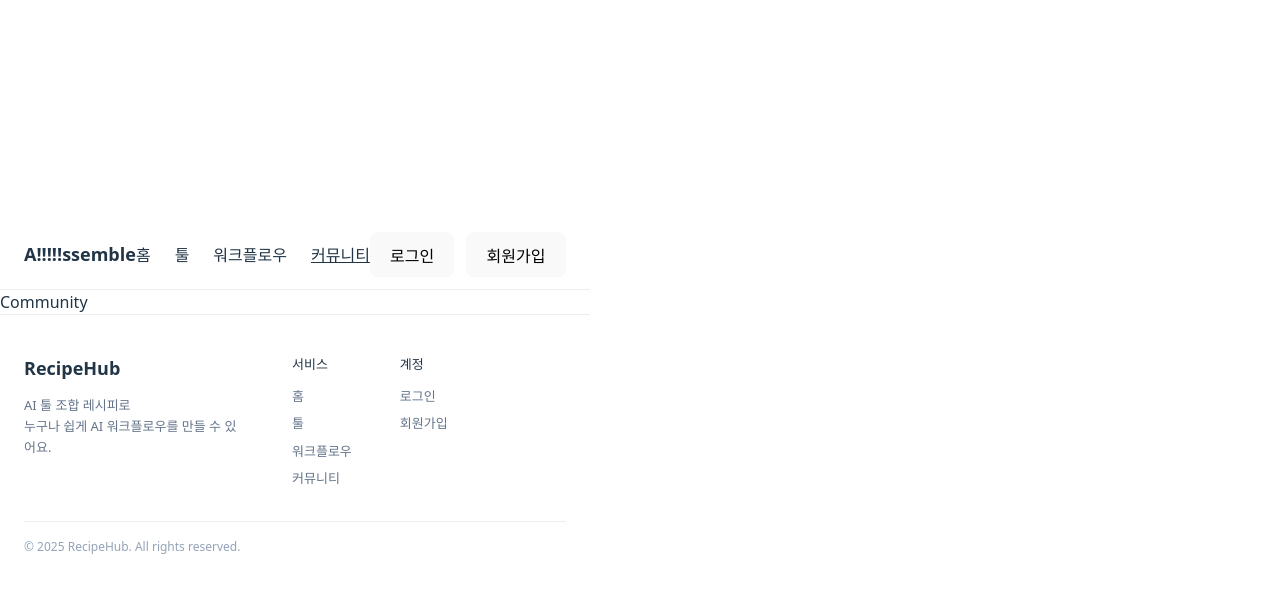
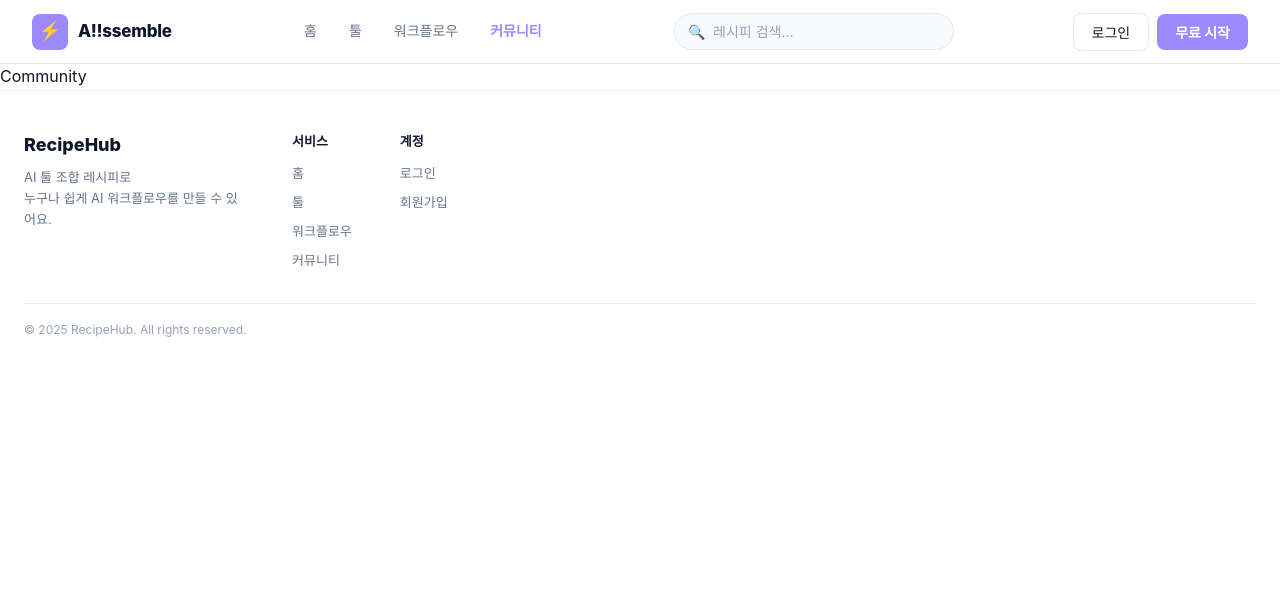
Before and after one commit to yunjeong7222/F5_A-ssemble, a React app in the folder frontend/: page /community in a window 1280 px wide. Shown: the top 592 px of the page. Built offline with nearby package versions, Linux system fonts and the light colour scheme; the HTML template or start-up script is replaced by a standard one; a web font is replaced by a local one.

Commit message:
feat : UI 수정

```diff
--- a/frontend/src/App.jsx
+++ b/frontend/src/App.jsx
@@ -11,6 +11,9 @@ import CommunityDetail from "./pages/CommunityDetail";
 import CommunityWrite from "./pages/CommunityWrite";
 import Login from "./pages/Login";
 import Signup from "./pages/Signup";
+import ProfileSetup from "./pages/ProfileSetup";
+import MyPage from "./pages/MyPage";
+
 
 function App() {
   return (
@@ -29,6 +32,10 @@ function App() {
           <Route path="/community/:id" element={<CommunityDetail />} />
           <Route path="/login" element={<Login />} />
           <Route path="/signup" element={<Signup />} />
+          <Route path="/profile-setup" element={<ProfileSetup />} />
+          <Route path="/mypage" element={
+            <PrivateRoute><MyPage /></PrivateRoute>
+          } />
         </Routes>
       </main>
       <Footer />
--- a/frontend/src/components/common/Header.jsx
+++ b/frontend/src/components/common/Header.jsx
@@ -1,5 +1,6 @@
 import { useNavigate, useLocation } from 'react-router-dom';
 import useAuthStore from '../../store/authStore';
+import '../../styles/Header.css';
 
 export default function Header() {
   const navigate = useNavigate();
@@ -19,41 +20,50 @@ export default function Header() {
   };
 
   return (
-    <header style={{ display: 'flex', alignItems: 'center', justifyContent: 'space-between', padding: '12px 24px', borderBottom: '1px solid #eee' }}>
+    <header className="header">
 
       {/* 로고 */}
-      <div style={{ cursor: 'pointer', fontWeight: 800, fontSize: 18 }} onClick={() => navigate('/')}>
-        A!!!!!ssemble
+      <div className="header__logo" onClick={() => navigate('/')}>
+        <div className="header__logo-icon">⚡</div>
+        <span className="header__logo-text">A!!ssemble</span>
       </div>
 
       {/* 네비게이션 */}
-      <nav style={{ display: 'flex', gap: 24 }}>
+      <nav className="header__nav">
         {navItems.map(item => (
           <span
             key={item.path}
             onClick={() => navigate(item.path)}
-            style={{
-              cursor: 'pointer',
-              fontWeight: location.pathname === item.path ? 700 : 400,
-              textDecoration: location.pathname === item.path ? 'underline' : 'none',
-            }}
+            className={`header__nav-item ${location.pathname === item.path ? 'header__nav-item--active' : ''}`}
           >
             {item.label}
           </span>
         ))}
       </nav>
 
+      {/* 검색창 */}
+      <div className="header__search">
+        <span className="header__search-icon">🔍</span>
+        <input
+          className="header__search-input"
+          type="text"
+          placeholder="레시피 검색..."
+        />
+      </div>
+
       {/* 로그인 상태 */}
-      <div style={{ display: 'flex', alignItems: 'center', gap: 12 }}>
+      <div className="header__auth">
         {isLoggedIn ? (
           <>
-            <span>{user?.nickname ?? '유저'}</span>
-            <button onClick={handleLogout}>로그아웃</button>
+            <span className="header__nickname" onClick={() => navigate('/mypage')}>
+              {user?.nickname ?? '유저'}
+            </span>
+            <button className="btn--ghost" onClick={handleLogout}>로그아웃</button>
           </>
         ) : (
           <>
-            <button onClick={() => navigate('/login')}>로그인</button>
-            <button onClick={() => navigate('/signup')}>회원가입</button>
+            <button className="btn--ghost" onClick={() => navigate('/login')}>로그인</button>
+            <button className="btn--primary" onClick={() => navigate('/signup')}>무료 시작</button>
           </>
         )}
       </div>
--- a/frontend/src/main.jsx
+++ b/frontend/src/main.jsx
@@ -1,6 +1,7 @@
 import { createRoot } from 'react-dom/client'
-import './index.css'
+// import './index.css'
 import App from './App.jsx'
+import './styles/global.css'
 
 createRoot(document.getElementById('root')).render(
     <App />
--- a/frontend/src/pages/Main.jsx
+++ b/frontend/src/pages/Main.jsx
@@ -25,7 +25,6 @@ export default function Main() {
 
       <hr />
 
-      {/* ── 2. AI 툴 슬라이드 ── */}
       {/* ── 2. AI 툴 슬라이드 ── */}
     <section style={{ overflow: 'hidden' }}>
         <h2>지금 주목받는 AI 툴</h2>
--- a/frontend/src/styles/Header.css
+++ b/frontend/src/styles/Header.css
@@ -0,0 +1,156 @@
+.header {
+  position: sticky;
+  top: 0;
+  z-index: 100;
+  display: flex;
+  align-items: center;
+  justify-content: space-between;
+  padding: 0 32px;
+  height: var(--header-height);
+  background: var(--bg);
+  border-bottom: 1px solid var(--border);
+  gap: 24px;
+}
+
+.header__logo {
+  display: flex;
+  align-items: center;
+  gap: 10px;
+  cursor: pointer;
+  flex-shrink: 0;
+}
+
+.header__logo-icon {
+  width: 36px;
+  height: 36px;
+  background: var(--primary);
+  border-radius: var(--radius-sm);
+  display: flex;
+  align-items: center;
+  justify-content: center;
+  font-size: 18px;
+}
+
+.header__logo-text {
+  font-size: 17px;
+  font-weight: 800;
+  color: var(--text-primary);
+  letter-spacing: -0.3px;
+}
+
+.header__nav {
+  display: flex;
+  gap: 4px;
+}
+
+.header__nav-item {
+  cursor: pointer;
+  padding: 6px 14px;
+  border-radius: var(--radius-sm);
+  font-size: 14px;
+  font-weight: 500;
+  color: var(--text-secondary);
+  transition: color 0.15s, background 0.15s;
+  white-space: nowrap;
+}
+
+.header__nav-item:hover {
+  color: var(--primary-hover);
+  /* background: var(--surface-hover); */
+}
+
+.header__nav-item--active {
+  color: var(--primary);
+  font-weight: 700;
+}
+
+.header__search {
+  flex: 1;
+  max-width: 280px;
+  position: relative;
+}
+
+.header__search-icon {
+  position: absolute;
+  left: 14px;
+  top: 50%;
+  transform: translateY(-50%);
+  color: var(--text-muted);
+  font-size: 14px;
+  pointer-events: none;
+}
+
+.header__search-input {
+  width: 100%;
+  padding: 9px 16px 9px 38px;
+  border-radius: 999px;
+  border: 1.5px solid var(--border);
+  background: var(--surface);
+  font-size: 14px;
+  color: var(--text-primary);
+  outline: none;
+  transition: border-color 0.15s, background 0.15s;
+  box-sizing: border-box;
+}
+
+.header__search-input::placeholder {
+  color: var(--text-muted);
+}
+
+.header__search-input:focus {
+  border-color: var(--primary);
+  background: var(--bg);
+}
+
+.header__auth {
+  display: flex;
+  align-items: center;
+  gap: var(--gap-sm);
+  flex-shrink: 0;
+}
+
+.btn--ghost {
+  cursor: pointer;
+  padding: 8px 18px;
+  border-radius: var(--radius-sm);
+  border: 1.5px solid var(--border);
+  background: transparent;
+  color: var(--text-primary);
+  font-size: 14px;
+  font-weight: 500;
+  transition: border-color 0.15s, color 0.15s;
+  white-space: nowrap;
+}
+
+.btn--ghost:hover {
+  border-color: var(--primary);
+  color: var(--primary);
+}
+
+.btn--primary {
+  cursor: pointer;
+  padding: 8px 18px;
+  border-radius: var(--radius-sm);
+  border: none;
+  background: var(--primary);
+  color: #fff;
+  font-size: 14px;
+  font-weight: 700;
+  transition: background 0.15s;
+  white-space: nowrap;
+}
+
+.btn--primary:hover {
+  background: var(--primary-hover);
+}
+
+.header__nickname {
+  cursor: pointer;
+  font-size: 14px;
+  color: var(--text-secondary);
+  transition: color 0.15s;
+}
+
+.header__nickname:hover {
+  color: var(--primary);
+}
```
Also changed, not shown: frontend/src/api/tools.js (line endings or trailing spaces).
